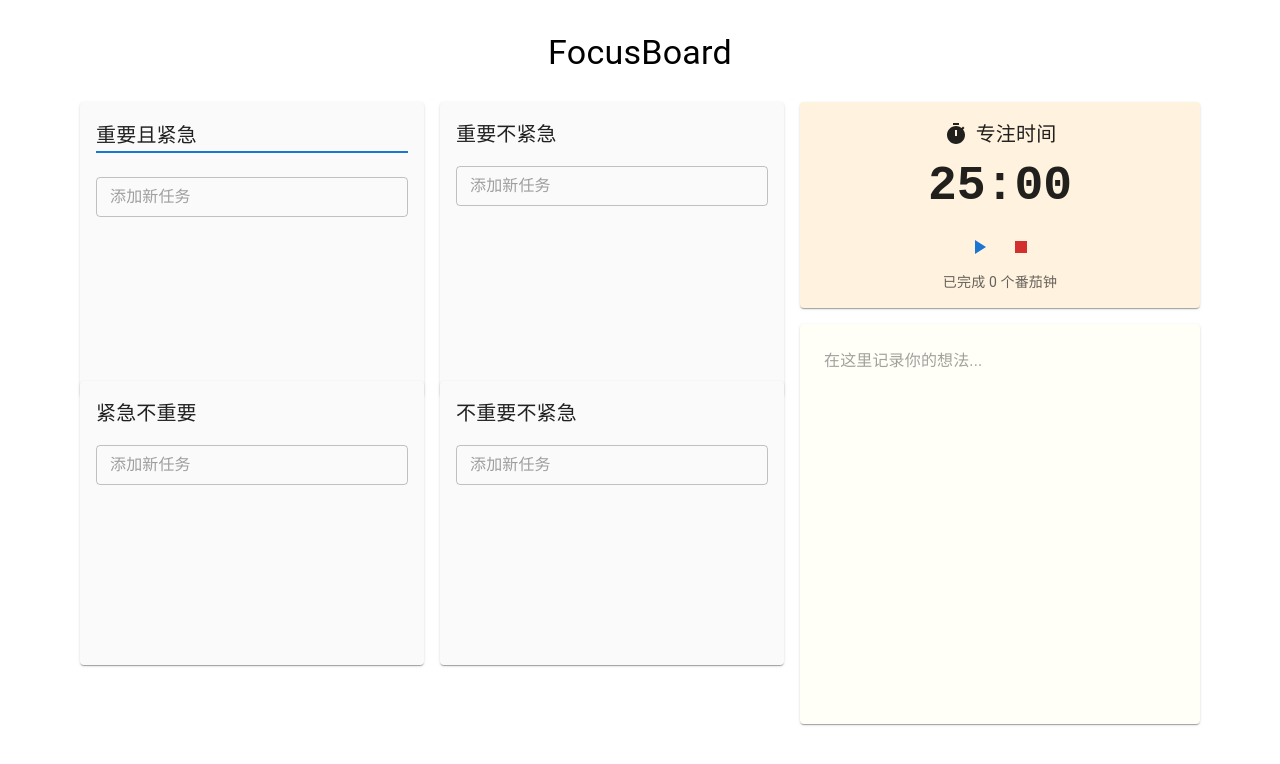
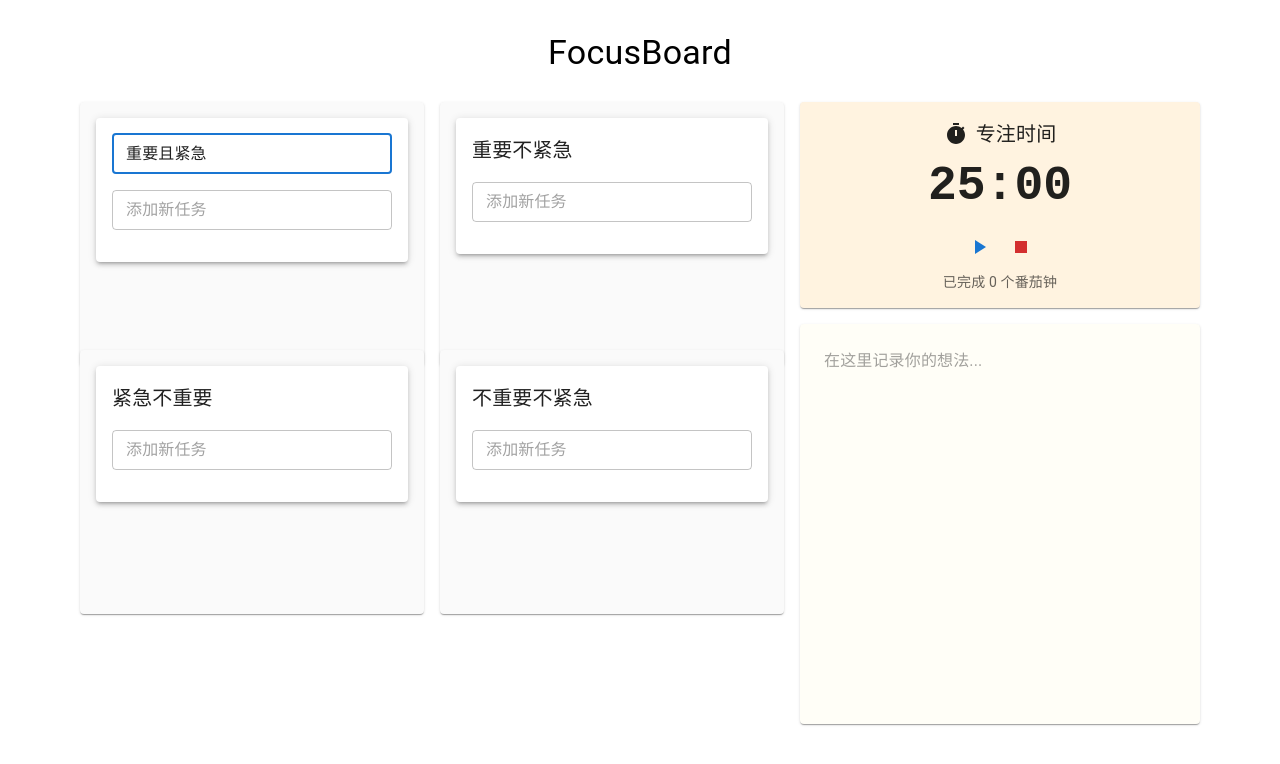
Before and after one commit to tian-Sun/feeter, a React (Vite) app: page / in a window 1280 px wide. Both pictures are taken after a click on the element "重要且紧急". Shown: the top 764 px of the page. Built offline with nearby package versions, Linux system fonts and the light colour scheme; the HTML template or start-up script is replaced by a standard one.

Commit message:
修复：四象限标题编辑和任务添加功能

```diff
--- a/src/components/QuadrantBoard.tsx
+++ b/src/components/QuadrantBoard.tsx
@@ -207,14 +207,17 @@ const QuadrantBoard: React.FC = () => {
     setEditingTitle(quadrant.title);
   };
 
-  const handleSaveTitle = () => {
-    if (editingTitleId && editingTitle.trim()) {
-      setQuadrants(quadrants.map(q =>
-        q.id === editingTitleId ? { ...q, title: editingTitle.trim() } : q
-      ));
+  const handleSaveTitle = (quadrantId: string, newTitle: string) => {
+    if (!newTitle.trim()) return;
+    setQuadrants(prev =>
+      prev.map(q =>
+        q.id === quadrantId
+          ? { ...q, title: newTitle.trim() }
+          : q
+      )
+    );
     setEditingTitleId(null);
     setEditingTitle('');
-    }
   };
 
   const handleCancelTitleEdit = () => {
@@ -222,31 +225,77 @@ const QuadrantBoard: React.FC = () => {
     setEditingTitle('');
   };
 
+  const handleTitleKeyDown = (e: React.KeyboardEvent<HTMLDivElement>, quadrantId: string) => {
+    if (e.key === 'Enter') {
+      handleSaveTitle(quadrantId, editingTitle);
+    } else if (e.key === 'Escape') {
+      handleCancelTitleEdit();
+    }
+  };
+
   const DroppableQuadrant = ({ quadrant, children }: { quadrant: Quadrant; children: React.ReactNode }) => {
     const { setNodeRef } = useDroppable({
-      id: `quadrant-${quadrant.id}`,
+      id: quadrant.id,
     });
 
+    const [newTaskTitle, setNewTaskTitle] = useState('');
+
+    const handleKeyPress = (e: React.KeyboardEvent<HTMLDivElement>) => {
+      if (e.key === 'Enter' && newTaskTitle.trim()) {
+        handleAddTask(quadrant.id, newTaskTitle);
+        setNewTaskTitle('');
+      }
+    };
+
     return (
-      <Box
+      <Paper
         ref={setNodeRef}
-        id={`quadrant-${quadrant.id}`}
+        elevation={3}
         sx={{
-          minHeight: '100px',
-          padding: 1,
-          transition: 'all 0.2s ease',
-          backgroundColor: activeId && quadrant.tasks.length === 0 ? 'action.hover' : 'transparent',
-          border: activeId ? '2px dashed #ccc' : 'none',
-          borderRadius: 1,
+          p: 2,
+          height: '100%',
+          backgroundColor: '#fff',
+          display: 'flex',
+          flexDirection: 'column',
         }}
       >
-        <SortableContext
-          items={quadrant.tasks.map(t => t.id)}
-          strategy={verticalListSortingStrategy}
+        {editingTitleId === quadrant.id ? (
+          <TextField
+            fullWidth
+            value={editingTitle}
+            onChange={(e) => setEditingTitle(e.target.value)}
+            onKeyDown={(e) => handleTitleKeyDown(e, quadrant.id)}
+            onBlur={() => handleSaveTitle(quadrant.id, editingTitle)}
+            autoFocus
+            size="small"
+            sx={{ mb: 2 }}
+          />
+        ) : (
+          <Typography
+            variant="h6"
+            onClick={() => handleStartTitleEdit(quadrant)}
+            sx={{
+              mb: 2,
+              cursor: 'pointer',
+              '&:hover': {
+                backgroundColor: '#f5f5f5',
+              },
+            }}
           >
+            {quadrant.title}
+          </Typography>
+        )}
+        <TextField
+          fullWidth
+          size="small"
+          placeholder="添加新任务"
+          value={newTaskTitle}
+          onChange={(e) => setNewTaskTitle(e.target.value)}
+          onKeyDown={handleKeyPress}
+          sx={{ mb: 2 }}
+        />
         {children}
-        </SortableContext>
-      </Box>
+      </Paper>
     );
   };
 
@@ -272,60 +321,6 @@ const QuadrantBoard: React.FC = () => {
                     }}
                   >
                     <Box sx={{ mb: 2 }}>
-                      {editingTitleId === quadrant.id ? (
-                        <TextField
-                          size="small"
-                          fullWidth
-                          value={editingTitle}
-                          onChange={(e) => setEditingTitle(e.target.value)}
-                          onKeyPress={(e) => {
-                            if (e.key === 'Enter') {
-                              handleSaveTitle();
-                            } else if (e.key === 'Escape') {
-                              handleCancelTitleEdit();
-                            }
-                          }}
-                          onBlur={handleSaveTitle}
-                          autoFocus
-                          variant="standard"
-                          sx={{
-                            mb: 1,
-                            '& .MuiInput-root': {
-                              fontSize: '1.25rem',
-                              fontWeight: 500
-                            }
-                          }}
-                        />
-                      ) : (
-                        <Typography
-                          variant="h6"
-                          sx={{
-                            mb: 1,
-                            cursor: 'text',
-                            '&:hover': {
-                              backgroundColor: 'action.hover'
-                            }
-                          }}
-                          onClick={() => handleStartTitleEdit(quadrant)}
-                        >
-                          {quadrant.title}
-                        </Typography>
-                      )}
-                      <Box sx={{ mt: 2 }}>
-                        <TextField
-                          fullWidth
-                          size="small"
-                          placeholder="添加新任务"
-                          onKeyPress={(e: React.KeyboardEvent<HTMLInputElement>) => {
-                            if (e.key === 'Enter') {
-                              const input = e.currentTarget;
-                              handleAddTask(quadrant.id, input.value);
-                              input.value = '';
-                            }
-                          }}
-                        />
-                      </Box>
-                    </Box>
                       <DroppableQuadrant quadrant={quadrant}>
                         {quadrant.tasks.map((task) => (
                           <TaskItem
@@ -338,6 +333,7 @@ const QuadrantBoard: React.FC = () => {
                           />
                         ))}
                       </DroppableQuadrant>
+                    </Box>
                   </Paper>
                 </Grid>
               ))}
```
Lines whose indentation alone changed are shown as unchanged.
